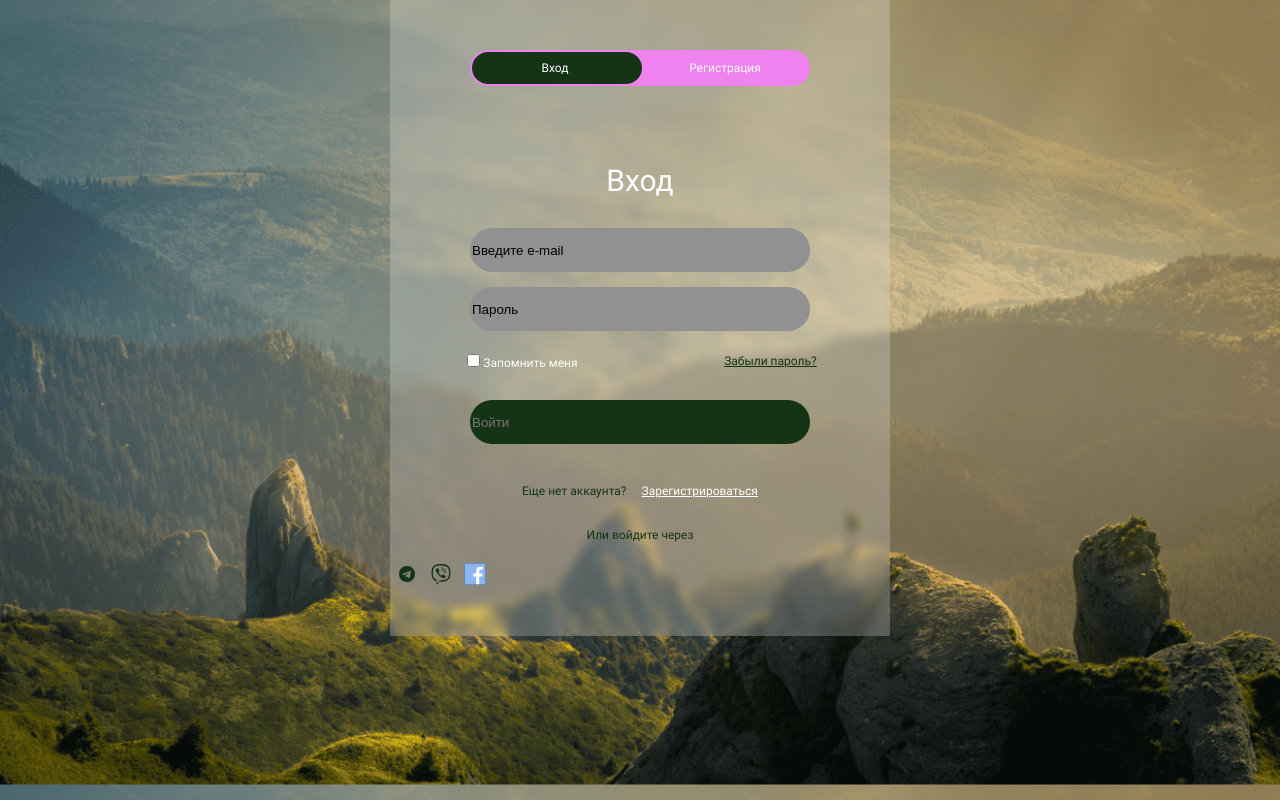
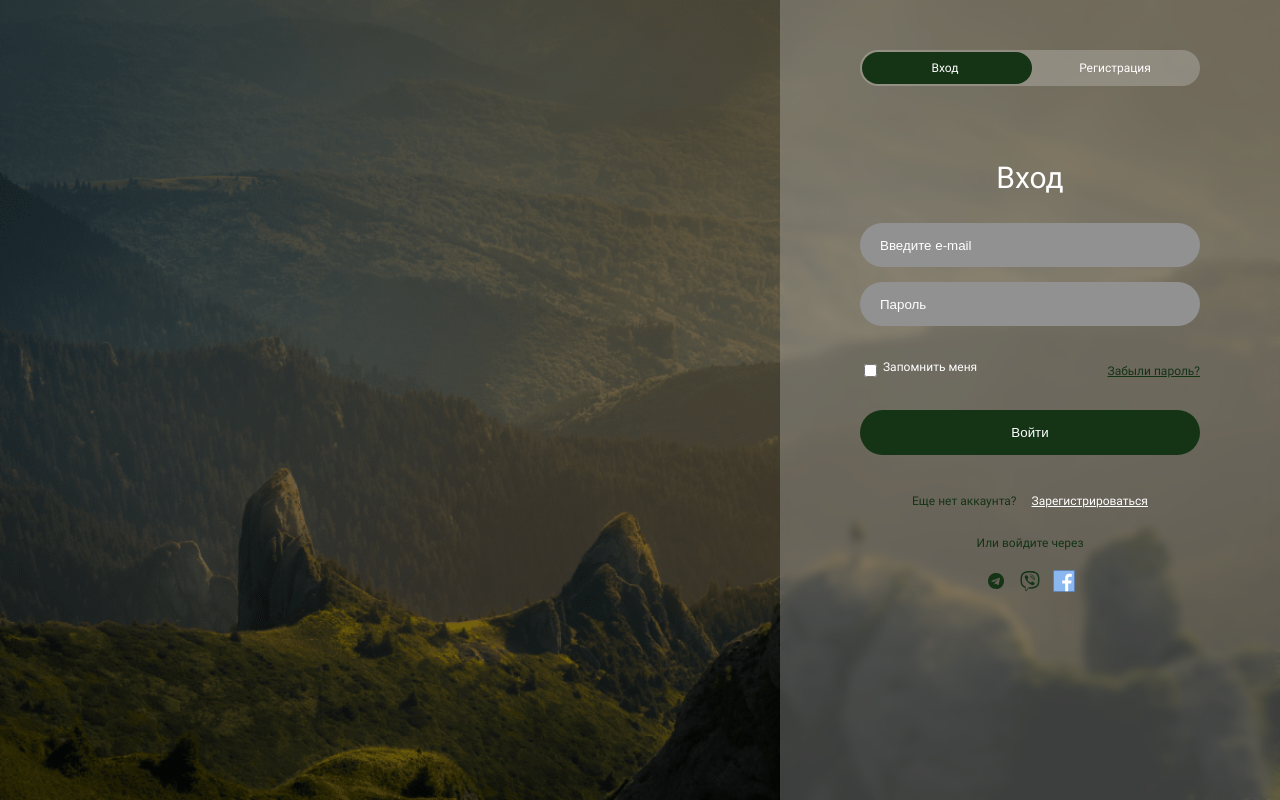
Before and after one commit to Alex77ts/Dz-forms, a plain HTML site: page index.html in a window 1280 px wide. Drawn offline with Linux system fonts and the light colour scheme.

Commit message:
after correction

```diff
--- a/css/style.css
+++ b/css/style.css
@@ -56,9 +56,11 @@ table {
 
 
 .bg-image {
-    background-image: url('../images/picmain.png');
-    background-size: no-repeat;
-    background-size:cover;
+    background: linear-gradient(rgba(0,0,0,.5), rgba(0,0,0,.5)), url('../images/picmain.png') no-repeat center/cover;
+	overflow: hidden;
+	font-size: 12px;
+	font-family: Roboto;
+	height: 100vh;
 }
 
 
@@ -76,25 +78,26 @@ table {
 }*/
 .block {
 	max-width: 500px;
-	margin: 0 auto;
 	padding: 50px 0;
 	background: rgba(233, 233, 233, 0.25);
 	backdrop-filter: blur(5px);
 	position: relative;
 	color: #FFF;
 	text-align: center;
-	font-family: Roboto;
-	font-size: 12px;
-	font-style: normal;
-	font-weight: 400;
-	line-height: normal;
+	margin-left: auto;
+	overflow: auto;
+	height: 100%;
+}
+
+.form-container {
+	max-width: 340px;
+	margin: 0 auto;
 }
 .radio-container {
 	display: flex;
-	width: 340px;
-	margin: 0 auto;
+	width: 100%;
 	height: 36px;
-	background: violet;
+	background: rgba(233, 233, 233, 0.25);
 	border-radius: 35px;
 	position: relative;
 	z-index: 5;
@@ -137,31 +140,27 @@ h1 {
 	font-size: 30px;
 	margin-bottom: 30px;
 }
-.mail {
+.mail, .pass {
 	width: 340px;
 	height: 44px;
 	border-radius: 30px;
 	background: #929191;
 	margin-bottom: 15px;
 	border: none;
-	padding: 15px auto 15px 20px;
+	padding: 15px 15px 15px 20px;
 }
 
-.pass {
-	width: 340px;
-	height: 44px;
-	border-radius: 30px;
-	background: #929191;
-	border: none;
-	padding: 15px auto 15px 20px;
-	margin-bottom: 20px;
+
+.mail::placeholder, .pass::placeholder {
+	color:#FFF
 }
 
 .memory {
 	display: flex;
-	justify-content: space-around;
+	justify-content: space-between;
 	align-items:center;
 	margin-bottom: 30px;
+	margin-top: 20px;
 }
 
 .memory-a {
@@ -173,12 +172,14 @@ h1 {
 	text-align: center;
 }
 .enter {
-	width: 340px;
-	height: 44px;
+	width: 100%;
+	padding: 15px 0;
 	border-radius: 30px;
 	background: #153416;
 	border: none;
 	margin-bottom: 40px;
+	color:#FFF;
+	cursor: pointer;
 }
 
 .account {
@@ -208,8 +209,6 @@ h1 {
 	display: flex;
 	justify-content: center;
 	gap: 10px;
-	width: 102px;
-	height: 24px;
 }
 
 .icon {
--- a/index.html
+++ b/index.html
@@ -7,25 +7,26 @@
 </head>
 <body class="bg-image">
     <div class="block">
-        <form action="#">
+        <form class="form-container" action="#">
             <div class="radio-container">
                 <input type="radio" name="radio-btn" id="leftbtn" checked>
-                <label for="">Вход</label>
+                <label for="leftbtn">Вход</label>
 
                 <input type="radio" name="radio-btn" id="rightbtn">
-                <label for="">Регистрация</label>
+                <label for="rightbtn">Регистрация</label>
                 <span></span>
             </div>
             <h1>Вход</h1>
             <div>
-                <p><input class="mail" type="text" name="mail" value="Введите e-mail"></p>
-                <p><input class="pass" type="text" name="pass" value="Пароль"></p>
+                <p><input class="mail" type="text" name="mail" placeholder="Введите e-mail"></p>
+                <p><input class="pass" type="text" name="pass" placeholder="Пароль"></p>
             </div>
             <div class="memory">
-                <p><input class="memory-checkbox" type="checkbox" name="" >Запомнить меня</p>
+                <p><input class="memory-checkbox" type="checkbox">
+                <label for="#">Запомнить меня</label></p>
                 <p><a class="memory-a" href="#">Забыли пароль?</a></p>
             </div>
-            <p><input class="enter" type="text" placeholder="Войти"></p>
+            <p><input class="enter" type="submit" value="Войти"></p>
             <div class="account">
                 <p><a class="no-account" href="#">Еще нет аккаунта?</a></p>
                 <p><a class="regis" href="#">Зарегистрироваться</a></p>
```
